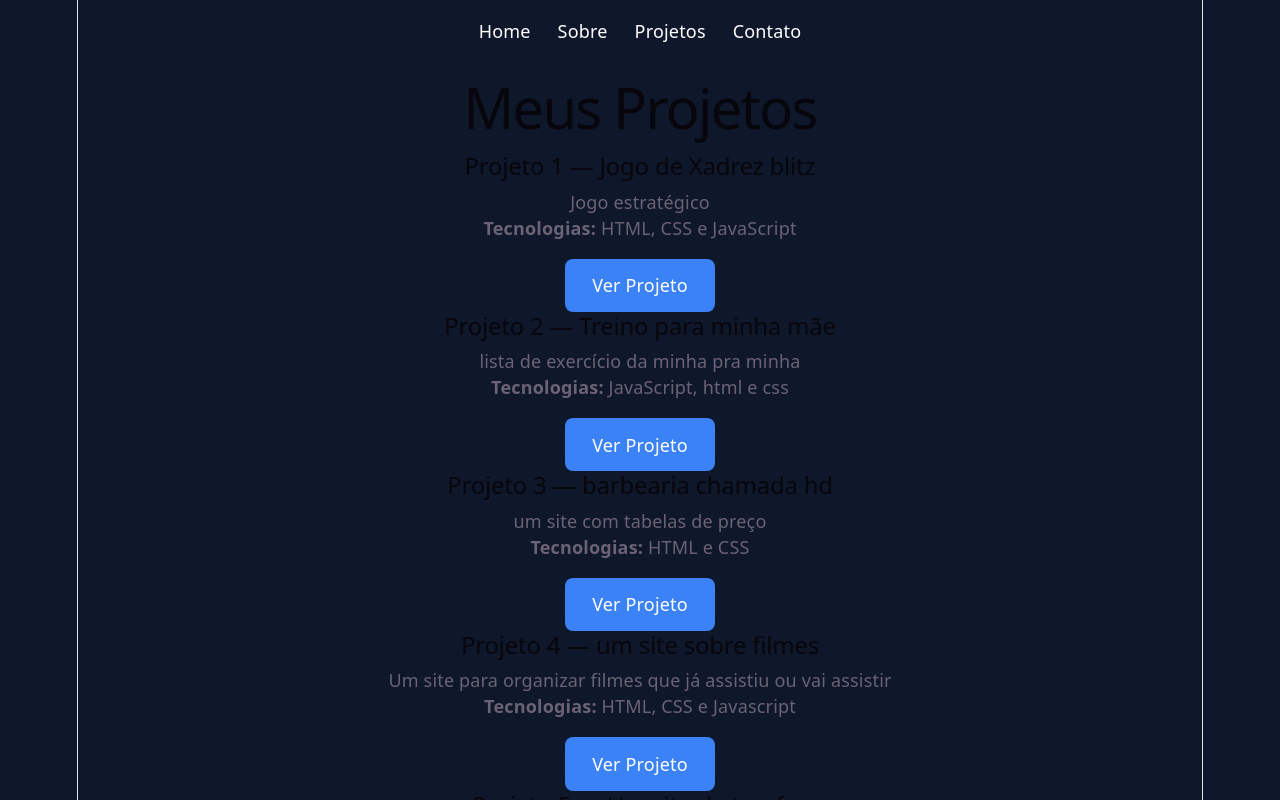
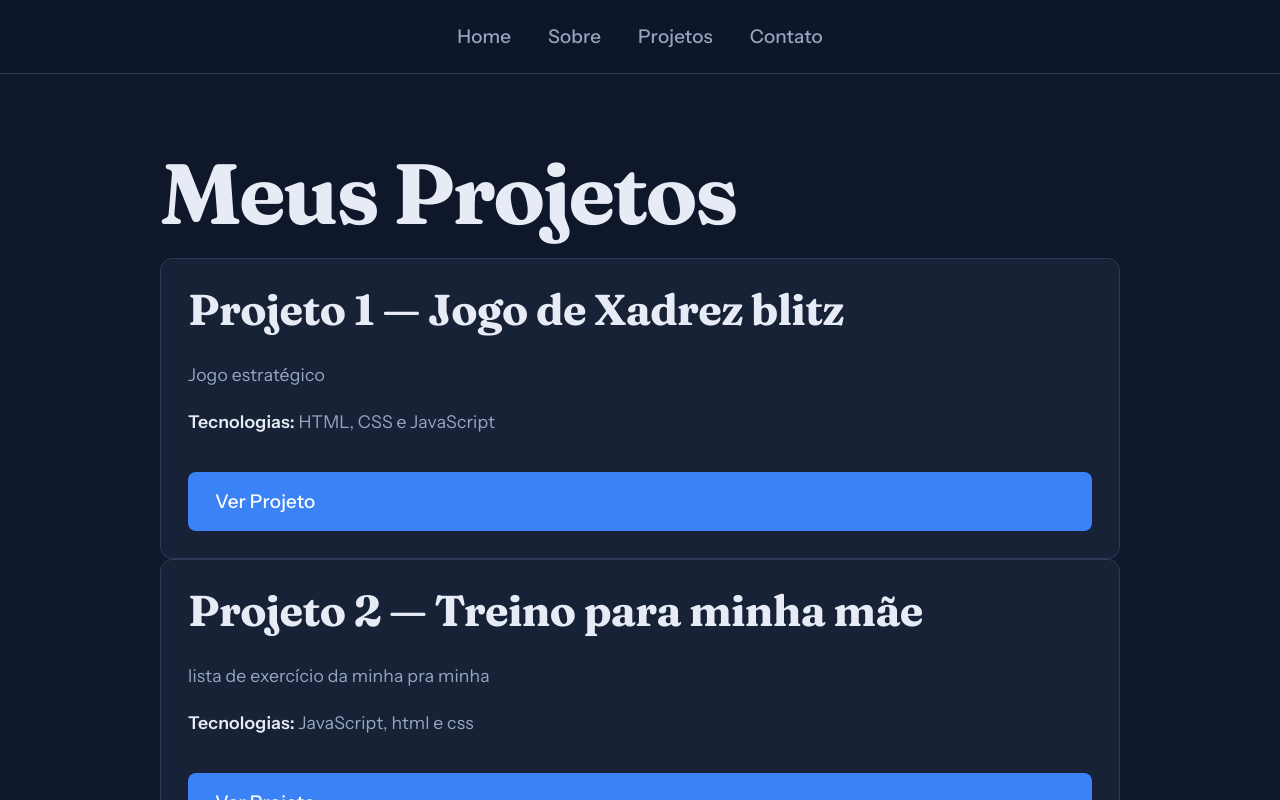
Before and after one commit to pedromillani-hub/meu-portifolio, a React (Vite) app: page /projetos in a window 1280 px wide. Shown: the top 800 px of the page. Built offline with nearby package versions, Linux system fonts and the light colour scheme.

Commit message:
second commit

```diff
--- a/src/App.css
+++ b/src/App.css
@@ -1,188 +1,483 @@
-.counter {
-  font-size: 16px;
-  padding: 5px 10px;
-  border-radius: 5px;
-  color: var(--accent);
-  background: var(--accent-bg);
-  border: 2px solid transparent;
-  transition: border-color 0.3s;
-  margin-bottom: 24px;
+@import url('https://fonts.googleapis.com/css2?family=Fraunces:opsz,wght@9..144,500;9..144,700&family=Instrument+Sans:wght@400;500;600&display=swap');
 
-  &:hover {
-    border-color: var(--accent-border);
-  }
-  &:focus-visible {
-    outline: 2px solid var(--accent);
-    outline-offset: 2px;
-  }
+/* =========================================================
+   Portfólio
+   Base azul-marinho (#0f172a), texto claro e um único
+   destaque âmbar. A personalidade vem da tipografia:
+   títulos em serifa grande, texto em sans limpa.
+   Este arquivo substitui o App.css padrão do Vite.
+   ========================================================= */
+
+:root {
+    --fundo: #0f172a;
+    --superficie: #172236;
+    --superficie-2: #1e2b44;
+    --linha: #2a3a57;
+    --texto: #e6ebf5;
+    --texto-suave: #97a6c0;
+    --destaque: #f5b942;
+    --destaque-fundo: rgba(245, 185, 66, 0.12);
+
+    --fonte-titulo: 'Fraunces', Georgia, 'Times New Roman', serif;
+    --fonte-texto: 'Instrument Sans', 'Segoe UI', system-ui, -apple-system, sans-serif;
+
+    --largura: min(960px, 100% - 2.5rem);
+    --raio: 12px;
+}
+
+/* ---------- Base ---------- */
+
+*,
+*::before,
+*::after {
+    box-sizing: border-box;
+}
+
+html {
+    scroll-behavior: smooth;
+}
+
+body {
+    margin: 0;
+    background-color: #0f172a;
+    color: var(--texto);
+    font-family: var(--fonte-texto);
+    font-size: 1.05rem;
+    line-height: 1.65;
+    -webkit-font-smoothing: antialiased;
+}
+
+/* anula o layout centralizado do template do Vite (index.css) */
+#root {
+    width: 100%;
+    max-width: none;
+    min-height: 100svh;
+    margin: 0;
+    border: none;
+    text-align: left;
+    display: block;
+}
+
+::selection {
+    background: var(--destaque);
+    color: var(--fundo);
+}
+
+/* ---------- Menu ---------- */
+
+nav,
+.menu {
+    position: sticky;
+    top: 0;
+    z-index: 10;
+    display: flex;
+    justify-content: center;
+    gap: 0.25rem;
+    padding: 0.75rem 1.25rem;
+    background: rgba(15, 23, 42, 0.88);
+    backdrop-filter: blur(10px);
+    -webkit-backdrop-filter: blur(10px);
+    border-bottom: 1px solid var(--linha);
+}
+
+nav a,
+.menu a {
+    position: relative;
+    padding: 0.4rem 0.9rem;
+    color: var(--texto-suave);
+    font-weight: 500;
+    text-decoration: none;
+    transition: color 0.15s;
+}
+
+nav a:hover,
+.menu a:hover {
+    color: var(--texto);
+}
+
+/* funciona com NavLink (recebe .active e aria-current) */
+nav a.active,
+nav a[aria-current="page"],
+.menu a.active,
+.menu a[aria-current="page"] {
+    color: var(--destaque);
+}
+
+nav a.active::after,
+nav a[aria-current="page"]::after,
+.menu a.active::after,
+.menu a[aria-current="page"]::after {
+    content: "";
+    position: absolute;
+    left: 0.9rem;
+    right: 0.9rem;
+    bottom: 0;
+    height: 2px;
+    background: var(--destaque);
+    border-radius: 2px;
+}
+
+/* ---------- Conteúdo ---------- */
+
+main {
+    width: var(--largura);
+    margin: 0 auto;
+    padding: 4rem 0 5rem;
+}
+
+main section + section {
+    margin-top: 3.5rem;
 }
 
 .hero {
-  position: relative;
-
-  .base,
-  .framework,
-  .vite {
-    inset-inline: 0;
-    margin: 0 auto;
-  }
-
-  .base {
-    width: 170px;
-    position: relative;
-    z-index: 0;
-  }
-
-  .framework,
-  .vite {
-    position: absolute;
-  }
-
-  .framework {
-    z-index: 1;
-    top: 34px;
-    height: 28px;
-    transform: perspective(2000px) rotateZ(300deg) rotateX(44deg) rotateY(39deg)
-      scale(1.4);
-  }
-
-  .vite {
-    z-index: 0;
-    top: 107px;
-    height: 26px;
-    width: auto;
-    transform: perspective(2000px) rotateZ(300deg) rotateX(40deg) rotateY(39deg)
-      scale(0.8);
-  }
+    padding: 2rem 0 1rem;
 }
 
-#center {
-  display: flex;
-  flex-direction: column;
-  gap: 25px;
-  place-content: center;
-  place-items: center;
-  flex-grow: 1;
+/* ---------- Tipografia ---------- */
 
-  @media (max-width: 1024px) {
-    padding: 32px 20px 24px;
-    gap: 18px;
-  }
+h1,
+h2,
+h3,
+h4 {
+    margin: 0 0 1rem;
+    font-family: var(--fonte-titulo);
+    font-weight: 700;
+    line-height: 1.1;
+    letter-spacing: -0.015em;
+    color: var(--texto);
 }
 
-#next-steps {
-  display: flex;
-  border-top: 1px solid var(--border);
-  text-align: left;
-
-  & > div {
-    flex: 1 1 0;
-    padding: 32px;
-    @media (max-width: 1024px) {
-      padding: 24px 20px;
-    }
-  }
-
-  .icon {
-    margin-bottom: 16px;
-    width: 22px;
-    height: 22px;
-  }
-
-  @media (max-width: 1024px) {
-    flex-direction: column;
-    text-align: center;
-  }
+h1 {
+    font-size: clamp(2.6rem, 8vw, 4.75rem);
+    font-weight: 700;
+    letter-spacing: -0.03em;
 }
 
-#docs {
-  border-right: 1px solid var(--border);
-
-  @media (max-width: 1024px) {
-    border-right: none;
-    border-bottom: 1px solid var(--border);
-  }
+h2 {
+    font-size: clamp(1.7rem, 4vw, 2.4rem);
 }
 
-#next-steps ul {
-  list-style: none;
-  padding: 0;
-  display: flex;
-  gap: 8px;
-  margin: 32px 0 0;
+h3 {
+    font-size: 1.3rem;
+    font-weight: 500;
+}
 
-  .logo {
-    height: 18px;
-  }
+p {
+    max-width: 65ch;
+    margin: 0 0 1.1rem;
+    color: var(--texto-suave);
+}
 
-  a {
-    color: var(--text-h);
-    font-size: 16px;
-    border-radius: 6px;
-    background: var(--social-bg);
+main > p:first-of-type,
+.hero p,
+.lead {
+    font-size: 1.2rem;
+    color: var(--texto);
+}
+
+strong {
+    color: var(--texto);
+    font-weight: 600;
+}
+
+main a {
+    color: var(--destaque);
+    text-underline-offset: 0.2em;
+    text-decoration-thickness: 1px;
+}
+
+main a:hover {
+    text-decoration-thickness: 2px;
+}
+
+main ul,
+main ol {
+    max-width: 65ch;
+    margin: 0 0 1.1rem;
+    padding-left: 1.3rem;
+    color: var(--texto-suave);
+}
+
+main li {
+    margin-bottom: 0.4rem;
+}
+
+main li::marker {
+    color: var(--destaque);
+}
+
+hr {
+    margin: 2.5rem 0;
+    border: none;
+    border-top: 1px solid var(--linha);
+}
+
+img {
+    max-width: 100%;
+    height: auto;
+    border-radius: var(--raio);
+}
+
+.avatar,
+.foto {
+    width: 160px;
+    height: 160px;
+    object-fit: cover;
+    border-radius: 50%;
+    border: 3px solid var(--linha);
+}
+
+/* ---------- Botões ---------- */
+
+button,
+.btn,
+.botao {
+    display: inline-block;
+    padding: 0.7rem 1.4rem;
+    border: 1px solid var(--destaque);
+    border-radius: 8px;
+    background: var(--destaque);
+    color: var(--fundo);
+    font: inherit;
+    font-weight: 600;
+    text-decoration: none;
+    cursor: pointer;
+    transition: background-color 0.15s, color 0.15s, transform 0.1s;
+}
+
+button:hover,
+.btn:hover,
+.botao:hover {
+    background: transparent;
+    color: var(--destaque);
+}
+
+button:active,
+.btn:active,
+.botao:active {
+    transform: translateY(1px);
+}
+
+main a.btn,
+main a.botao {
+    color: var(--fundo);
+    text-decoration: none;
+}
+
+main a.btn:hover,
+main a.botao:hover {
+    color: var(--destaque);
+}
+
+.btn-secundario,
+.botao-secundario {
+    background: transparent;
+    color: var(--texto);
+    border-color: var(--linha);
+}
+
+.btn-secundario:hover,
+.botao-secundario:hover {
+    border-color: var(--destaque);
+}
+
+/* ---------- Projetos (cards) ---------- */
+
+.projetos,
+.lista-projetos,
+.grid {
+    display: grid;
+    grid-template-columns: repeat(auto-fill, minmax(280px, 1fr));
+    gap: 1.25rem;
+    margin-top: 1.5rem;
+}
+
+article,
+.card,
+.projeto,
+.projeto-card {
     display: flex;
-    padding: 6px 12px;
-    align-items: center;
-    gap: 8px;
-    text-decoration: none;
-    transition: box-shadow 0.3s;
+    flex-direction: column;
+    gap: 0.5rem;
+    padding: 1.5rem;
+    background: var(--superficie);
+    border: 1px solid var(--linha);
+    border-radius: var(--raio);
+    transition: border-color 0.2s, background-color 0.2s;
+}
 
-    &:hover {
-      box-shadow: var(--shadow);
-    }
-    .button-icon {
-      height: 18px;
-      width: 18px;
-    }
-  }
+article:hover,
+.card:hover,
+.projeto:hover,
+.projeto-card:hover {
+    border-color: var(--destaque);
+    background: var(--superficie-2);
+}
 
-  @media (max-width: 1024px) {
-    margin-top: 20px;
+article h3,
+.card h3,
+.projeto h3,
+.projeto-card h3 {
+    margin-bottom: 0.25rem;
+}
+
+article p,
+.card p,
+.projeto p,
+.projeto-card p {
+    margin-bottom: 0.5rem;
+    font-size: 0.98rem;
+}
+
+article img,
+.card img,
+.projeto img,
+.projeto-card img {
+    width: 100%;
+    margin-bottom: 0.5rem;
+    aspect-ratio: 16 / 9;
+    object-fit: cover;
+}
+
+/* tecnologias / habilidades */
+.tags,
+.tecnologias,
+.skills {
+    display: flex;
     flex-wrap: wrap;
-    justify-content: center;
+    gap: 0.5rem;
+    padding: 0;
+    margin: 0.5rem 0 1rem;
+    list-style: none;
+}
 
-    li {
-      flex: 1 1 calc(50% - 8px);
+.tags li,
+.tecnologias li,
+.skills li,
+.tag {
+    margin: 0;
+    padding: 0.2rem 0.75rem;
+    border-radius: 999px;
+    background: var(--destaque-fundo);
+    color: var(--destaque);
+    font-size: 0.85rem;
+    font-weight: 500;
+}
+
+/* ---------- Formulário (Contato) ---------- */
+
+form {
+    display: flex;
+    flex-direction: column;
+    gap: 1rem;
+    max-width: 520px;
+    margin-top: 1.5rem;
+}
+
+label {
+    display: block;
+    margin-bottom: 0.35rem;
+    color: var(--texto);
+    font-size: 0.92rem;
+    font-weight: 500;
+}
+
+input,
+textarea,
+select {
+    width: 100%;
+    padding: 0.7rem 0.9rem;
+    background: var(--superficie);
+    border: 1px solid var(--linha);
+    border-radius: 8px;
+    color: var(--texto);
+    font: inherit;
+    transition: border-color 0.15s, box-shadow 0.15s;
+}
+
+input::placeholder,
+textarea::placeholder {
+    color: #6b7a94;
+}
+
+textarea {
+    min-height: 8rem;
+    resize: vertical;
+}
+
+input:focus,
+textarea:focus,
+select:focus {
+    outline: none;
+    border-color: var(--destaque);
+    box-shadow: 0 0 0 3px var(--destaque-fundo);
+}
+
+form button {
+    align-self: flex-start;
+}
+
+/* ---------- Rodapé ---------- */
+
+footer {
+    width: var(--largura);
+    margin: 0 auto;
+    padding: 1.5rem 0 2.5rem;
+    border-top: 1px solid var(--linha);
+    color: var(--texto-suave);
+    font-size: 0.9rem;
+}
+
+/* ---------- Acessibilidade ---------- */
+
+:focus-visible {
+    outline: 2px solid var(--destaque);
+    outline-offset: 3px;
+}
+
+@media (prefers-reduced-motion: reduce) {
+    html {
+        scroll-behavior: auto;
     }
 
-    a {
-      width: 100%;
-      justify-content: center;
-      box-sizing: border-box;
+    * {
+        transition: none !important;
     }
-  }
 }
 
-#spacer {
-  height: 88px;
-  border-top: 1px solid var(--border);
-  @media (max-width: 1024px) {
-    height: 48px;
-  }
+/* ---------- Responsivo ---------- */
+
+@media (max-width: 640px) {
+    body {
+        font-size: 1rem;
+    }
+
+    nav,
+    .menu {
+        flex-wrap: wrap;
+        padding: 0.5rem 0.75rem;
+    }
+
+    nav a,
+    .menu a {
+        padding: 0.4rem 0.6rem;
+    }
+
+    nav a.active::after,
+    nav a[aria-current="page"]::after,
+    .menu a.active::after,
+    .menu a[aria-current="page"]::after {
+        left: 0.6rem;
+        right: 0.6rem;
+    }
+
+    main {
+        padding: 2.5rem 0 3.5rem;
+    }
+
+    .projetos,
+    .lista-projetos,
+    .grid {
+        grid-template-columns: 1fr;
+    }
 }
-
-.ticks {
-  position: relative;
-  width: 100%;
-
-  &::before,
-  &::after {
-    content: '';
-    position: absolute;
-    top: -4.5px;
-    border: 5px solid transparent;
-  }
-
-  &::before {
-    left: 0;
-    border-left-color: var(--border);
-  }
-  &::after {
-    right: 0;
-    border-right-color: var(--border);
-  }
-}
-
-body {
-  background-color: #0f172a
-}
--- a/src/App.jsx
+++ b/src/App.jsx
@@ -9,18 +9,12 @@ function App() {
   return (
     <BrowserRouter>
       {/* Menu de navegação */}
-      <nav style={{
-        padding: "1rem 2rem",
-        background: "#0f172a",
-        display: "flex",
-        gap: "1.5rem",
-        justifyContent: "center"
-      }}>
-        <Link to="/" style={{ color: "white", textDecoration: "none" }}>Home</Link>
-        <Link to="/sobre" style={{ color: "white", textDecoration: "none" }}>Sobre</Link>
-        <Link to="/projetos" style={{ color: "white", textDecoration: "none" }}>Projetos</Link>
-        <Link to="/contato" style={{ color: "white", textDecoration: "none" }}>Contato</Link>
-      </nav>
+      <nav>
+  <Link to="/">Home</Link>
+  <Link to="/sobre">Sobre</Link>
+  <Link to="/projetos">Projetos</Link>
+  <Link to="/contato">Contato</Link>
+</nav>
 
       <main>
         <Routes>
```
